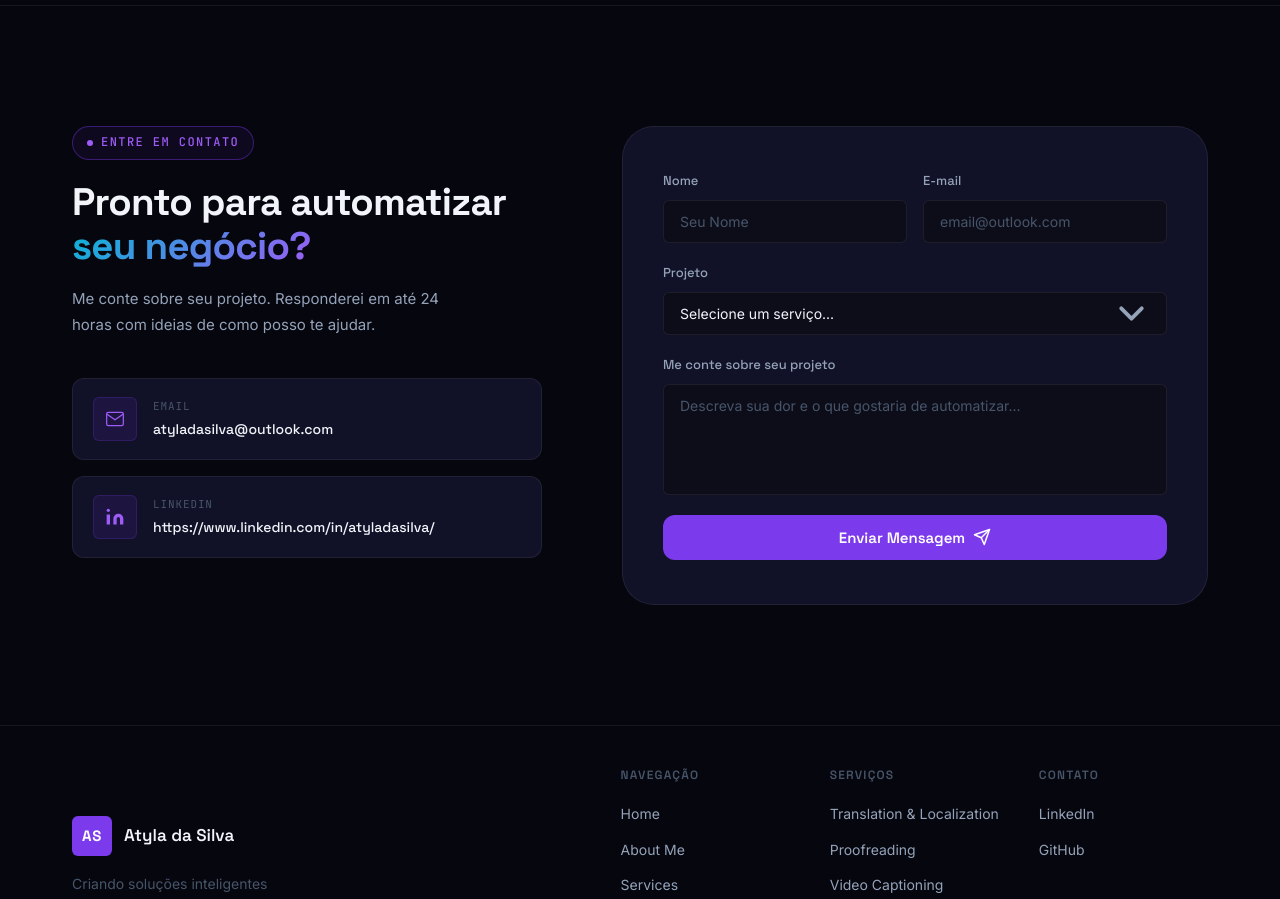
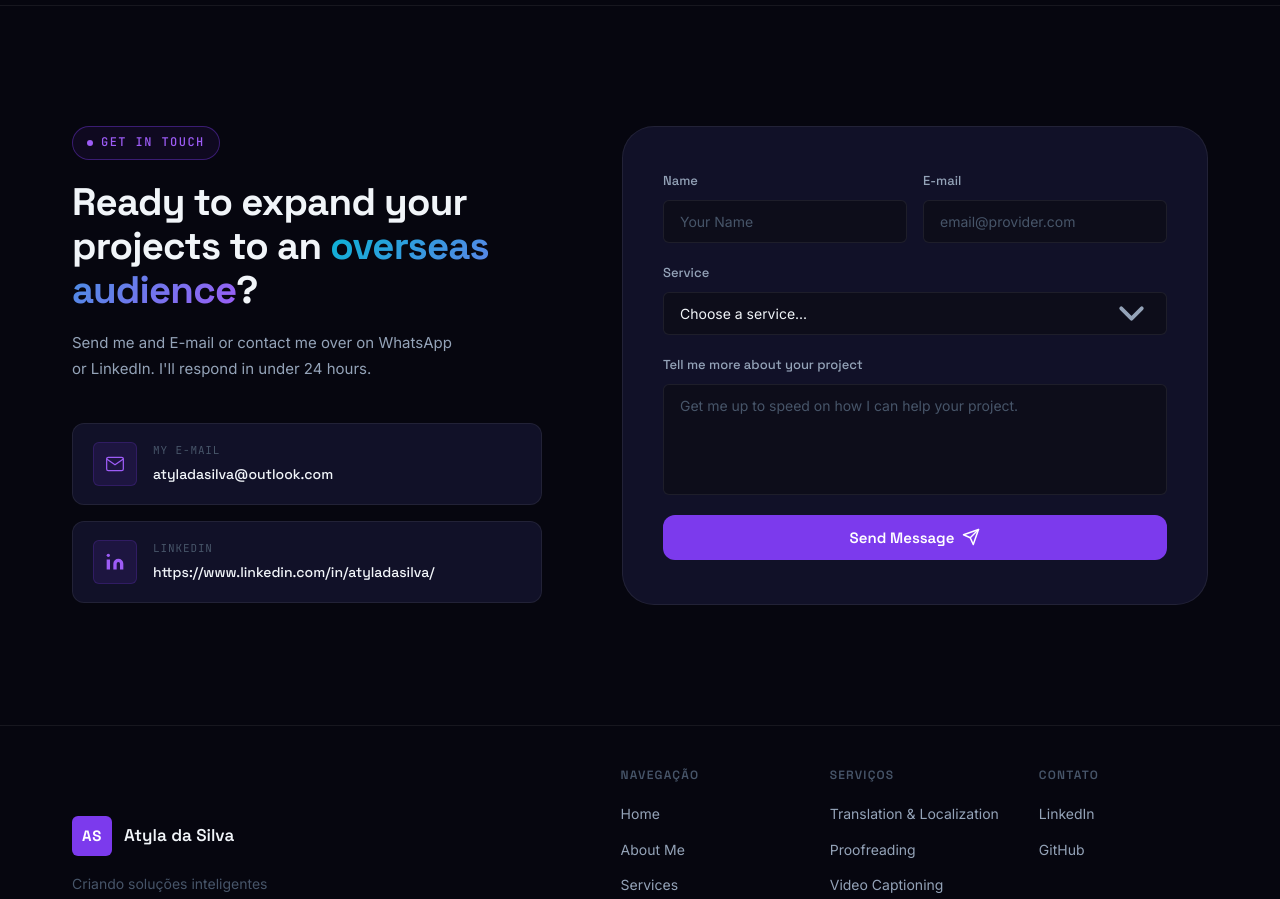
Before and after one commit to AtylaDaSilva/portfolio-website, a React (Vite) app: page / in a window 1280 px wide. Shown: the part 3140-4039 px from the top of the page. Built offline with nearby package versions, Linux system fonts and the light colour scheme.

Commit message:
feat(contact): translated contact section

```diff
--- a/src/components/Contact.jsx
+++ b/src/components/Contact.jsx
@@ -37,7 +37,7 @@ export default function Contact() {
 
   const originalFormBtnContent = (
     <>
-      Enviar Mensagem
+      Send Message
       <svg viewBox="0 0 24 24" fill="none" stroke="currentColor" strokeWidth="2" strokeLinecap="round" strokeLinejoin="round" width="18" height="18">
         <line x1="22" y1="2" x2="11" y2="13" />
         <polygon points="22 2 15 22 11 13 2 9 22 2" />
@@ -50,13 +50,12 @@ export default function Contact() {
       <div className="container contact__inner">
         {/* Left */}
         <div className="contact__text">
-          <span className="section-eyebrow">Entre em Contato</span>
+          <span className="section-eyebrow">Get In Touch</span>
           <h2 className="contact__heading">
-            Pronto para automatizar<br />
-            <span className="gradient-text">seu negócio?</span>
+            Ready to expand your projects to an <span className="gradient-text">overseas audience</span>?
           </h2>
           <p className="contact__sub">
-            Me conte sobre seu projeto. Responderei em até 24 horas com ideias de como posso te ajudar.
+            Send me and E-mail or contact me over on WhatsApp or LinkedIn. I'll respond in under 24 hours.
           </p>
 
           <div className="contact__channels">
@@ -68,7 +67,7 @@ export default function Contact() {
                 </svg>
               </div>
               <div>
-                <div className="contact__channel-label">Email</div>
+                <div className="contact__channel-label">My E-mail</div>
                 <div className="contact__channel-value">atyladasilva@outlook.com</div>
               </div>
             </a>
@@ -97,36 +96,35 @@ export default function Contact() {
                   <polyline points="20 6 9 17 4 12" />
                 </svg>
               </div>
-              <h3>Mensagem enviada!</h3>
-              <p>Entrarei em contato dentro de 24 horas. Até logo!</p>
+              <h3>Message Sent!</h3>
+              <p>I'll be in touch as quickly as possible. See you soon!</p>
             </div>
           ) : (
             <form className="contact__form" onSubmit={submit}>
               <div className="form-row">
                 <div className="form-group">
-                  <label htmlFor="name">Nome</label>
-                  <input id="name" name="name" type="text" placeholder="Seu Nome" value={form.name} onChange={handle} required />
+                  <label htmlFor="name">Name</label>
+                  <input id="name" name="name" type="text" placeholder="Your Name" value={form.name} onChange={handle} required />
                 </div>
                 <div className="form-group">
                   <label htmlFor="email">E-mail</label>
-                  <input id="email" name="email" type="email" placeholder="email@outlook.com" value={form.email} onChange={handle} required />
+                  <input id="email" name="email" type="email" placeholder="email@provider.com" value={form.email} onChange={handle} required />
                 </div>
               </div>
               <div className="form-group">
-                <label htmlFor="project">Projeto</label>
+                <label htmlFor="project">Service</label>
                 <select id="project" name="project" value={form.project} onChange={handle} required>
-                  <option value="" disabled>Selecione um serviço...</option>
-                  <option>Automação de Workflow</option>
-                  <option>Integração Com API Customizada</option>
-                  <option>Análise e Manipulação de Dados</option>
-                  <option>Workflow Impulsionado por IA</option>
-                  <option>Consultoria em Automação</option>
-                  <option>Outro</option>
+                  <option value="" disabled>Choose a service...</option>
+                  <option>Translation & Localization</option>
+                  <option>Proofreading</option>
+                  <option>Video Captioning</option>
+                  <option>Interpreting</option>
+                  <option>Other</option>
                 </select>
               </div>
               <div className="form-group">
-                <label htmlFor="message">Me conte sobre seu projeto</label>
-                <textarea id="message" name="message" rows="5" placeholder="Descreva sua dor e o que gostaria de automatizar..." value={form.message} onChange={handle} required />
+                <label htmlFor="message">Tell me more about your project</label>
+                <textarea id="message" name="message" rows="5" placeholder="Get me up to speed on how I can help your project." value={form.message} onChange={handle} required />
               </div>
               <button type="submit" className="btn-primary" style={{ width: '100%', justifyContent: 'center' }}>
                 { !showSpinner && (originalFormBtnContent) }
```
